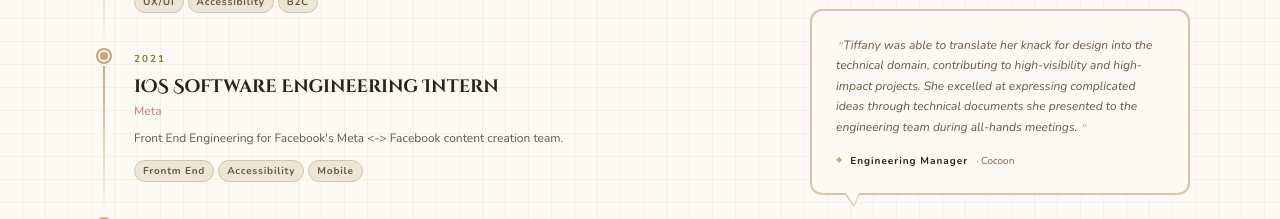
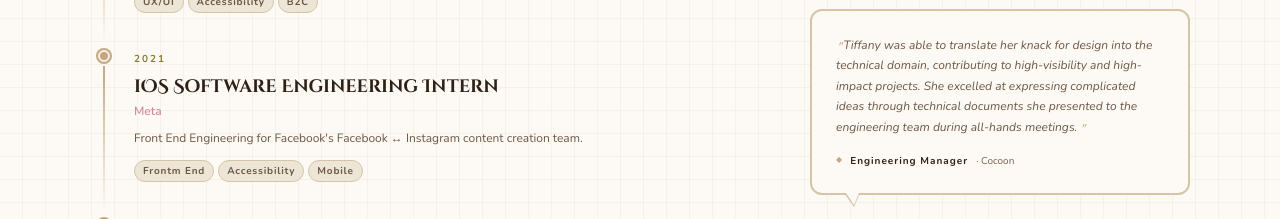
Before and after one commit to tiffanytfmao/game-portfolio, a React (Vite) app: page /projects/1 in a window 1280 px wide. Shown: the part 2280-2499 px from the top of the page. Built offline with nearby package versions, Linux system fonts and the light colour scheme; a web font is replaced by a local one.

Commit message:
Fix Facebook/Instagram team description with proper double arrow

```diff
--- a/src/pages/About.jsx
+++ b/src/pages/About.jsx
@@ -30,7 +30,7 @@ const TIMELINE = [
     year: '2021',
     title: 'iOS Software Engineering Intern',
     org: 'Meta',
-    desc: "Front End Engineering for Facebook's Meta <-> Facebook content creation team.",
+    desc: "Front End Engineering for Facebook's Facebook ↔ Instagram content creation team.",
     tags: ['Frontm End', 'Accessibility', 'Mobile'],
   },
   {
```
